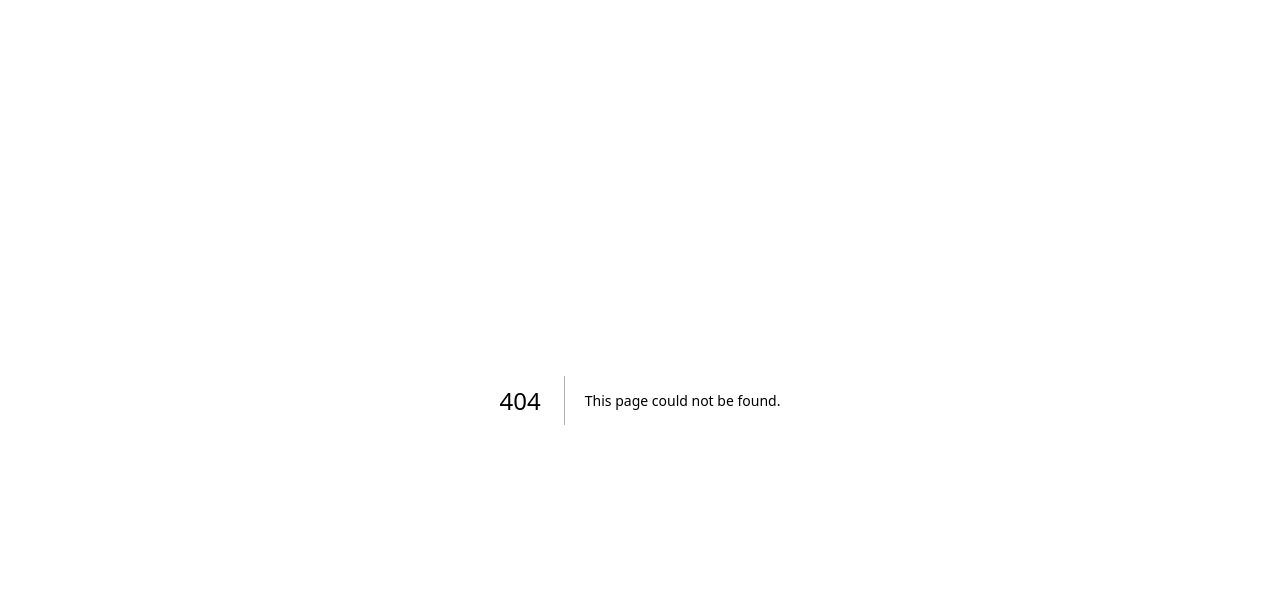
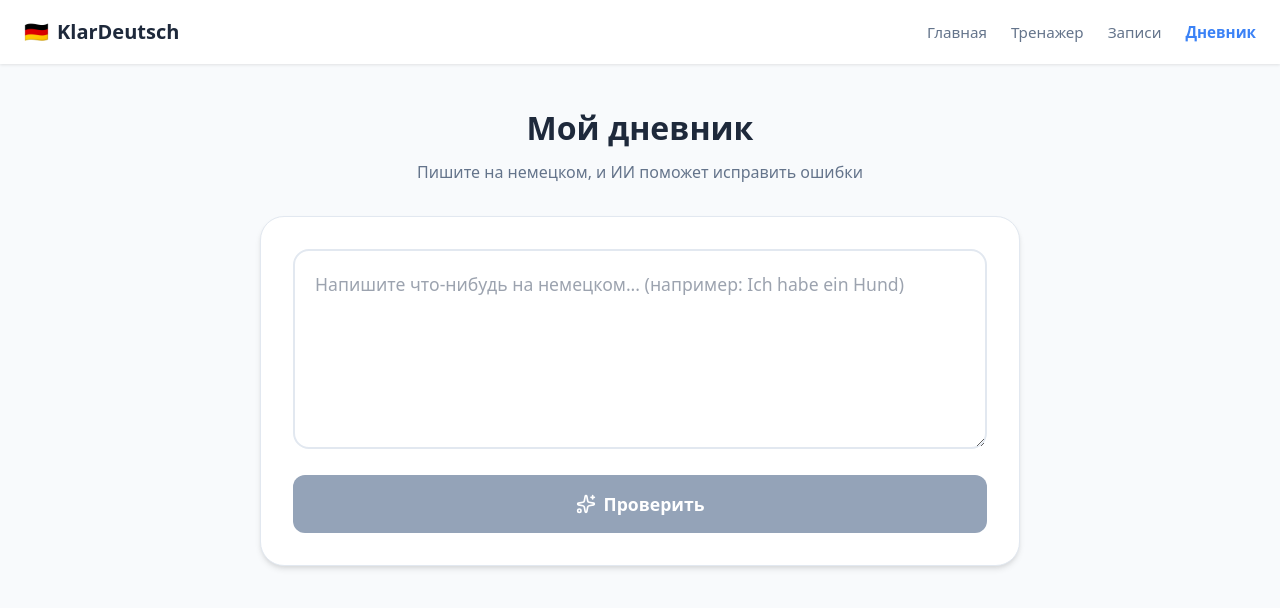
Before and after one commit to ilsgeorg-byte/KlarDeutsch, a Next.js app: page /diary in a window 1280 px wide. Before the commit this address had no page. Shown: the top 608 px of the page. Built offline with nearby package versions, Linux system fonts and the light colour scheme.

Commit message:
Diary add

```diff
--- /dev/null
+++ b/app/diary/Diary.module.css
@@ -0,0 +1,184 @@
+.pageWrapper {
+  display: flex;
+  flex-direction: column;
+  min-height: 100vh;
+  background-color: #f8fafc;
+}
+
+.header {
+  background: white;
+  height: 64px;
+  padding: 0 24px;
+  display: flex;
+  align-items: center;
+  justify-content: space-between;
+  box-shadow: 0 1px 3px rgba(0,0,0,0.1);
+  position: sticky;
+  top: 0;
+  z-index: 100;
+}
+
+.logo {
+  font-size: 1.25rem;
+  font-weight: 800;
+  color: #1e293b;
+  text-decoration: none;
+  display: flex;
+  align-items: center;
+  gap: 8px;
+}
+
+.logo span {
+  color: #3b82f6;
+}
+
+.nav {
+  display: flex;
+  gap: 24px;
+}
+
+.navLink {
+  text-decoration: none;
+  color: #64748b;
+  font-weight: 500;
+  font-size: 0.95rem;
+  transition: color 0.2s;
+}
+
+.navLink:hover {
+  color: #3b82f6;
+}
+
+.container {
+  max-width: 800px;
+  margin: 0 auto;
+  padding: 40px 20px;
+  width: 100%;
+}
+
+.title {
+  font-size: 2rem;
+  font-weight: 800;
+  color: #1e293b;
+  margin-bottom: 8px;
+  text-align: center;
+}
+
+.subtitle {
+  color: #64748b;
+  text-align: center;
+  margin-bottom: 32px;
+}
+
+.card {
+  background: white;
+  border-radius: 24px;
+  padding: 32px;
+  box-shadow: 0 4px 6px -1px rgba(0, 0, 0, 0.1), 0 2px 4px -1px rgba(0, 0, 0, 0.06);
+  border: 1px solid #e2e8f0;
+}
+
+.textArea {
+  width: 100%;
+  min-height: 200px;
+  padding: 20px;
+  border-radius: 16px;
+  border: 2px solid #e2e8f0;
+  font-family: inherit;
+  font-size: 1.1rem;
+  resize: vertical;
+  transition: border-color 0.2s;
+  margin-bottom: 20px;
+  outline: none;
+}
+
+.textArea:focus {
+  border-color: #3b82f6;
+}
+
+.checkBtn {
+  width: 100%;
+  padding: 16px;
+  background: #3b82f6;
+  color: white;
+  border: none;
+  border-radius: 12px;
+  font-size: 1.1rem;
+  font-weight: 600;
+  cursor: pointer;
+  transition: all 0.2s;
+  display: flex;
+  align-items: center;
+  justify-content: center;
+  gap: 8px;
+}
+
+.checkBtn:hover {
+  background: #2563eb;
+  transform: translateY(-1px);
+}
+
+.checkBtn:disabled {
+  background: #94a3b8;
+  cursor: not-allowed;
+  transform: none;
+}
+
+.resultSection {
+  margin-top: 32px;
+  animation: slideUp 0.4s ease-out;
+}
+
+.resultTitle {
+  font-size: 1.25rem;
+  font-weight: 700;
+  color: #1e293b;
+  margin-bottom: 16px;
+  display: flex;
+  align-items: center;
+  gap: 8px;
+}
+
+.correctedText {
+  background: #f0fdf4;
+  border: 1px solid #bbf7d0;
+  padding: 20px;
+  border-radius: 16px;
+  color: #166534;
+  font-size: 1.1rem;
+  line-height: 1.6;
+  margin-bottom: 20px;
+}
+
+.explanation {
+  background: #f8fafc;
+  border: 1px solid #e2e8f0;
+  padding: 20px;
+  border-radius: 16px;
+  color: #475569;
+}
+
+.explanation h4 {
+  margin: 0 0 12px 0;
+  color: #1e293b;
+}
+
+.explanation p {
+  margin: 0;
+  white-space: pre-wrap;
+  line-height: 1.5;
+}
+
+@keyframes slideUp {
+  from { opacity: 0; transform: translateY(20px); }
+  to { opacity: 1; transform: translateY(0); }
+}
+
+@media (max-width: 640px) {
+  .container {
+    padding: 20px;
+  }
+  .card {
+    padding: 20px;
+  }
+}
--- /dev/null
+++ b/app/diary/page.tsx
@@ -0,0 +1,119 @@
+"use client";
+
+import React, { useState } from "react";
+import styles from "./Diary.module.css";
+import { Sparkles, CheckCircle2, AlertCircle, Loader2 } from "lucide-react";
+
+export default function DiaryPage() {
+  const [text, setText] = useState("");
+  const [isLoading, setIsLoading] = useState(false);
+  const [result, setResult] = useState<{ corrected: string; explanation: string } | null>(null);
+  const [error, setError] = useState<string | null>(null);
+
+  const handleCheck = async () => {
+    if (!text.trim()) return;
+
+    setIsLoading(true);
+    setError(null);
+    setResult(null);
+
+    try {
+      const response = await fetch("/api/diary/correct", {
+        method: "POST",
+        headers: {
+          "Content-Type": "application/json",
+        },
+        body: JSON.stringify({ text }),
+      });
+
+      const data = await response.json();
+
+      if (!response.ok) {
+        throw new Error(data.error || "Ошибка при проверке текста");
+      }
+
+      setResult({
+        corrected: data.corrected,
+        explanation: data.explanation,
+      });
+    } catch (err: any) {
+      setError(err.message || "Произошла ошибка. Попробуйте позже.");
+    } finally {
+      setIsLoading(false);
+    }
+  };
+
+  return (
+    <div className={styles.pageWrapper}>
+      <header className={styles.header}>
+        <a href="/" className={styles.logo}>
+          <span>🇩🇪</span> KlarDeutsch
+        </a>
+        <nav className={styles.nav}>
+          <a href="/" className={styles.navLink}>Главная</a>
+          <a href="/trainer" className={styles.navLink}>Тренажер</a>
+          <a href="/audio" className={styles.navLink}>Записи</a>
+          <a href="/diary" className={styles.navLink} style={{ color: '#3b82f6', fontWeight: 600 }}>Дневник</a>
+        </nav>
+      </header>
+
+      <main className={styles.container}>
+        <h1 className={styles.title}>Мой дневник</h1>
+        <p className={styles.subtitle}>Пишите на немецком, и ИИ поможет исправить ошибки</p>
+
+        <div className={styles.card}>
+          <textarea
+            className={styles.textArea}
+            placeholder="Напишите что-нибудь на немецком... (например: Ich habe ein Hund)"
+            value={text}
+            onChange={(e) => setText(e.target.value)}
+            disabled={isLoading}
+          />
+
+          <button
+            className={styles.checkBtn}
+            onClick={handleCheck}
+            disabled={isLoading || !text.trim()}
+          >
+            {isLoading ? (
+              <>
+                <Loader2 className="animate-spin" size={20} />
+                Проверяем...
+              </>
+            ) : (
+              <>
+                <Sparkles size={20} />
+                Проверить
+              </>
+            )}
+          </button>
+
+          {error && (
+            <div style={{ marginTop: '20px', color: '#ef4444', display: 'flex', gap: '8px', alignItems: 'center' }}>
+              <AlertCircle size={20} />
+              <span>{error}</span>
+            </div>
+          )}
+
+          {result && (
+            <div className={styles.resultSection}>
+              <h3 className={styles.resultTitle}>
+                <CheckCircle2 color="#22c55e" size={24} />
+                Результат проверки:
+              </h3>
+
+              <div className={styles.correctedText}>
+                {result.corrected}
+              </div>
+
+              <div className={styles.explanation}>
+                <h4>Что мы исправили:</h4>
+                <p>{result.explanation}</p>
+              </div>
+            </div>
+          )}
+        </div>
+      </main>
+    </div>
+  );
+}
--- a/app/page.tsx
+++ b/app/page.tsx
@@ -17,6 +17,7 @@ export default function HomePage() {
           <a href="/trainer" className={styles.navLink}>Тренажер</a>
           {/* Добавленная ссылка на страницу аудио */}
           <a href="/audio" className={styles.navLink}>Записи</a>
+          <a href="/diary" className={styles.navLink}>Дневник</a>
         </nav>
       </header>
 
@@ -28,7 +29,7 @@ export default function HomePage() {
 
         <p style={{ fontSize: '1.2rem', color: '#555', lineHeight: '1.6', marginBottom: '40px' }}>
           Твой персональный помощник для уровня A1.
-          Тренируй слова, записывай произношение и следи за прогрессом.
+          Тренируй слова, записывай произношение и веди дневник.
         </p>
 
         <div style={{ display: 'flex', gap: '20px', justifyContent: 'center', flexWrap: 'wrap' }}>
@@ -43,10 +44,26 @@ export default function HomePage() {
             boxShadow: '0 4px 15px rgba(52, 152, 219, 0.3)',
             transition: 'transform 0.2s'
           }}
-          onMouseOver={(e) => e.currentTarget.style.transform = 'translateY(-2px)'}
-          onMouseOut={(e) => e.currentTarget.style.transform = 'translateY(0)'}
+            onMouseOver={(e) => e.currentTarget.style.transform = 'translateY(-2px)'}
+            onMouseOut={(e) => e.currentTarget.style.transform = 'translateY(0)'}
           >
-            Начать тренировку слов →
+            Начать тренировку →
+          </a>
+          <a href="/diary" style={{
+            textDecoration: 'none',
+            background: 'white',
+            color: '#3498db',
+            padding: '16px 32px',
+            borderRadius: '12px',
+            fontWeight: '600',
+            fontSize: '1.1rem',
+            border: '2px solid #3498db',
+            transition: 'transform 0.2s'
+          }}
+            onMouseOver={(e) => e.currentTarget.style.transform = 'translateY(-2px)'}
+            onMouseOut={(e) => e.currentTarget.style.transform = 'translateY(0)'}
+          >
+            Писать дневник ✍️
           </a>
         </div>
       </main>
```
Also changed, not shown: requirements.txt, 2 other files (tests, documents, lock files or other folders).
